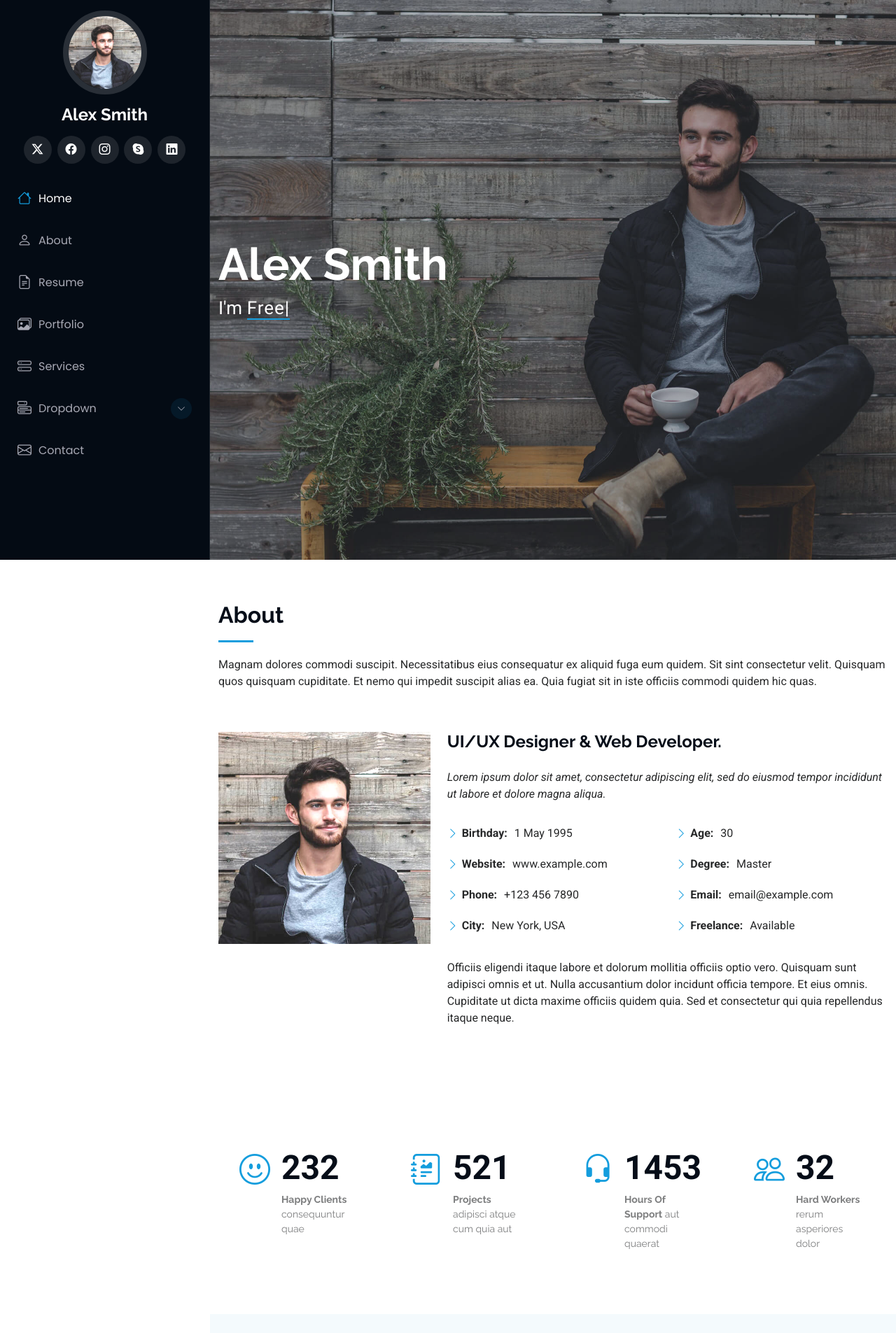
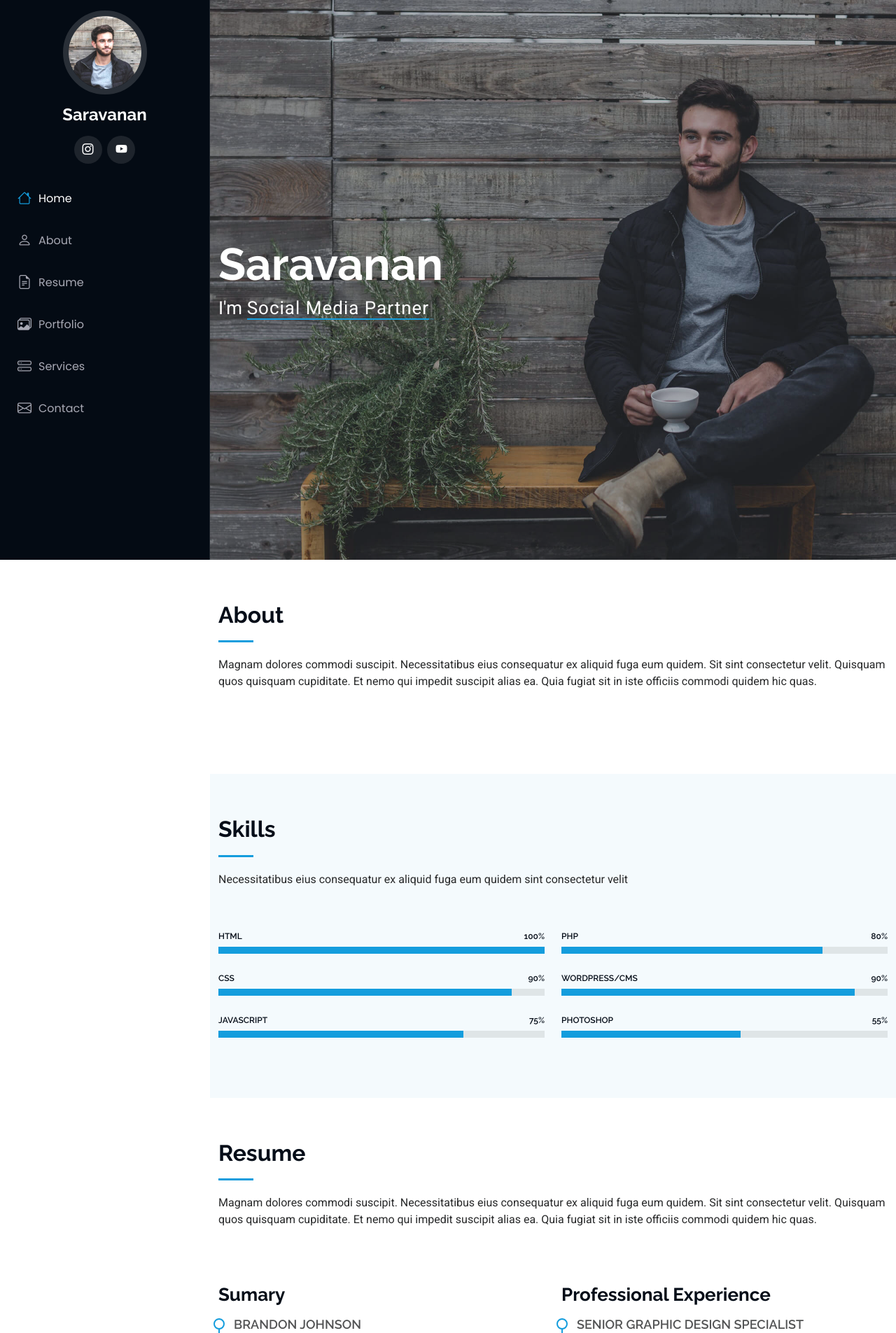
Before and after one commit to Sathyanarayanan-Elangovan/gs-pro, a plain HTML site: page index.html in a window 1280 px wide. Shown: the top 1905 px of the page at 70% size. Drawn offline with Linux system fonts and the light colour scheme.

Commit message:
Made some basic changes.

```diff
--- a/index.html
+++ b/index.html
@@ -11,29 +11,19 @@
   <!-- Favicons -->
   <link href="assets/img/favicon.png" rel="icon">
   <link href="assets/img/apple-touch-icon.png" rel="apple-touch-icon">
-
   <!-- Fonts -->
   <link href="https://fonts.googleapis.com" rel="preconnect">
   <link href="https://fonts.gstatic.com" rel="preconnect" crossorigin>
   <link href="https://fonts.googleapis.com/css2?family=Roboto:ital,wght@0,100;0,300;0,400;0,500;0,700;0,900;1,100;1,300;1,400;1,500;1,700;1,900&family=Poppins:ital,wght@0,100;0,200;0,300;0,400;0,500;0,600;0,700;0,800;0,900;1,100;1,200;1,300;1,400;1,500;1,600;1,700;1,800;1,900&family=Raleway:ital,wght@0,100;0,200;0,300;0,400;0,500;0,600;0,700;0,800;0,900;1,100;1,200;1,300;1,400;1,500;1,600;1,700;1,800;1,900&display=swap" rel="stylesheet">
-
   <!-- Vendor CSS Files -->
   <link href="assets/vendor/bootstrap/css/bootstrap.min.css" rel="stylesheet">
   <link href="assets/vendor/bootstrap-icons/bootstrap-icons.css" rel="stylesheet">
   <link href="assets/vendor/aos/aos.css" rel="stylesheet">
   <link href="assets/vendor/glightbox/css/glightbox.min.css" rel="stylesheet">
   <link href="assets/vendor/swiper/swiper-bundle.min.css" rel="stylesheet">
-
   <!-- Main CSS File -->
   <link href="assets/css/main.css" rel="stylesheet">
 
-  <!-- =======================================================
-  * Template Name: iPortfolio
-  * Template URL: https://bootstrapmade.com/iportfolio-bootstrap-portfolio-websites-template/
-  * Updated: Jun 29 2024 with Bootstrap v5.3.3
-  * Author: BootstrapMade.com
-  * License: https://bootstrapmade.com/license/
-  ======================================================== -->
 </head>
 
 <body class="index-page">
@@ -46,17 +36,12 @@
     </div>
 
     <a href="index.html" class="logo d-flex align-items-center justify-content-center">
-      <!-- Uncomment the line below if you also wish to use an image logo -->
-      <!-- <img src="assets/img/logo.png" alt=""> -->
-      <h1 class="sitename">Alex Smith</h1>
+      <h1 class="sitename">Saravanan</h1>
     </a>
 
     <div class="social-links text-center">
-      <a href="#" class="twitter"><i class="bi bi-twitter-x"></i></a>
-      <a href="#" class="facebook"><i class="bi bi-facebook"></i></a>
-      <a href="#" class="instagram"><i class="bi bi-instagram"></i></a>
-      <a href="#" class="google-plus"><i class="bi bi-skype"></i></a>
-      <a href="#" class="linkedin"><i class="bi bi-linkedin"></i></a>
+      <a href="#" class="instagram" title="Instagram"><i class="bi bi-instagram"></i></a>
+      <a href="#" class="youtube" title="Youtube"><i class="bi bi-youtube"></i></a>
     </div>
 
     <nav id="navmenu" class="navmenu">
@@ -66,23 +51,6 @@
         <li><a href="#resume"><i class="bi bi-file-earmark-text navicon"></i> Resume</a></li>
         <li><a href="#portfolio"><i class="bi bi-images navicon"></i> Portfolio</a></li>
         <li><a href="#services"><i class="bi bi-hdd-stack navicon"></i> Services</a></li>
-        <li class="dropdown"><a href="#"><i class="bi bi-menu-button navicon"></i> <span>Dropdown</span> <i class="bi bi-chevron-down toggle-dropdown"></i></a>
-          <ul>
-            <li><a href="#">Dropdown 1</a></li>
-            <li class="dropdown"><a href="#"><span>Deep Dropdown</span> <i class="bi bi-chevron-down toggle-dropdown"></i></a>
-              <ul>
-                <li><a href="#">Deep Dropdown 1</a></li>
-                <li><a href="#">Deep Dropdown 2</a></li>
-                <li><a href="#">Deep Dropdown 3</a></li>
-                <li><a href="#">Deep Dropdown 4</a></li>
-                <li><a href="#">Deep Dropdown 5</a></li>
-              </ul>
-            </li>
-            <li><a href="#">Dropdown 2</a></li>
-            <li><a href="#">Dropdown 3</a></li>
-            <li><a href="#">Dropdown 4</a></li>
-          </ul>
-        </li>
         <li><a href="#contact"><i class="bi bi-envelope navicon"></i> Contact</a></li>
       </ul>
     </nav>
@@ -97,8 +65,8 @@
       <img src="assets/img/hero-bg.jpg" alt="" data-aos="fade-in" class="">
 
       <div class="container" data-aos="fade-up" data-aos-delay="100">
-        <h2>Alex Smith</h2>
-        <p>I'm <span class="typed" data-typed-items="Designer, Developer, Freelancer, Photographer">Designer</span><span class="typed-cursor typed-cursor--blink" aria-hidden="true"></span><span class="typed-cursor typed-cursor--blink" aria-hidden="true"></span></p>
+        <h2>Saravanan</h2>
+        <p>I'm <span class="typed" data-typed-items="Digital Influencer, Social Media Partner, Photographer">Digital Influencer</span><span class="typed-cursor typed-cursor--blink" aria-hidden="true"></span><span class="typed-cursor typed-cursor--blink" aria-hidden="true"></span></p>
       </div>
 
     </section><!-- /Hero Section -->
@@ -112,7 +80,7 @@
         <p>Magnam dolores commodi suscipit. Necessitatibus eius consequatur ex aliquid fuga eum quidem. Sit sint consectetur velit. Quisquam quos quisquam cupiditate. Et nemo qui impedit suscipit alias ea. Quia fugiat sit in iste officiis commodi quidem hic quas.</p>
       </div><!-- End Section Title -->
 
-      <div class="container" data-aos="fade-up" data-aos-delay="100">
+      <!-- <div class="container" data-aos="fade-up" data-aos-delay="100">
 
         <div class="row gy-4 justify-content-center">
           <div class="col-lg-4">
@@ -148,13 +116,12 @@
             </p>
           </div>
         </div>
-
-      </div>
+      </div> -->
 
     </section><!-- /About Section -->
 
     <!-- Stats Section -->
-    <section id="stats" class="stats section">
+    <!-- <section id="stats" class="stats section">
 
       <div class="container" data-aos="fade-up" data-aos-delay="100">
 
@@ -166,7 +133,7 @@
               <span data-purecounter-start="0" data-purecounter-end="232" data-purecounter-duration="1" class="purecounter"></span>
               <p><strong>Happy Clients</strong> <span>consequuntur quae</span></p>
             </div>
-          </div><!-- End Stats Item -->
+          </div>
 
           <div class="col-lg-3 col-md-6">
             <div class="stats-item">
@@ -174,7 +141,7 @@
               <span data-purecounter-start="0" data-purecounter-end="521" data-purecounter-duration="1" class="purecounter"></span>
               <p><strong>Projects</strong> <span>adipisci atque cum quia aut</span></p>
             </div>
-          </div><!-- End Stats Item -->
+          </div>
 
           <div class="col-lg-3 col-md-6">
             <div class="stats-item">
@@ -182,7 +149,7 @@
               <span data-purecounter-start="0" data-purecounter-end="1453" data-purecounter-duration="1" class="purecounter"></span>
               <p><strong>Hours Of Support</strong> <span>aut commodi quaerat</span></p>
             </div>
-          </div><!-- End Stats Item -->
+          </div>
 
           <div class="col-lg-3 col-md-6">
             <div class="stats-item">
@@ -190,13 +157,13 @@
               <span data-purecounter-start="0" data-purecounter-end="32" data-purecounter-duration="1" class="purecounter"></span>
               <p><strong>Hard Workers</strong> <span>rerum asperiores dolor</span></p>
             </div>
-          </div><!-- End Stats Item -->
+          </div>
 
         </div>
 
       </div>
-
-    </section><!-- /Stats Section -->
+    </section> -->
+    <!-- /Stats Section -->
 
     <!-- Skills Section -->
     <section id="skills" class="skills section light-background">
```
